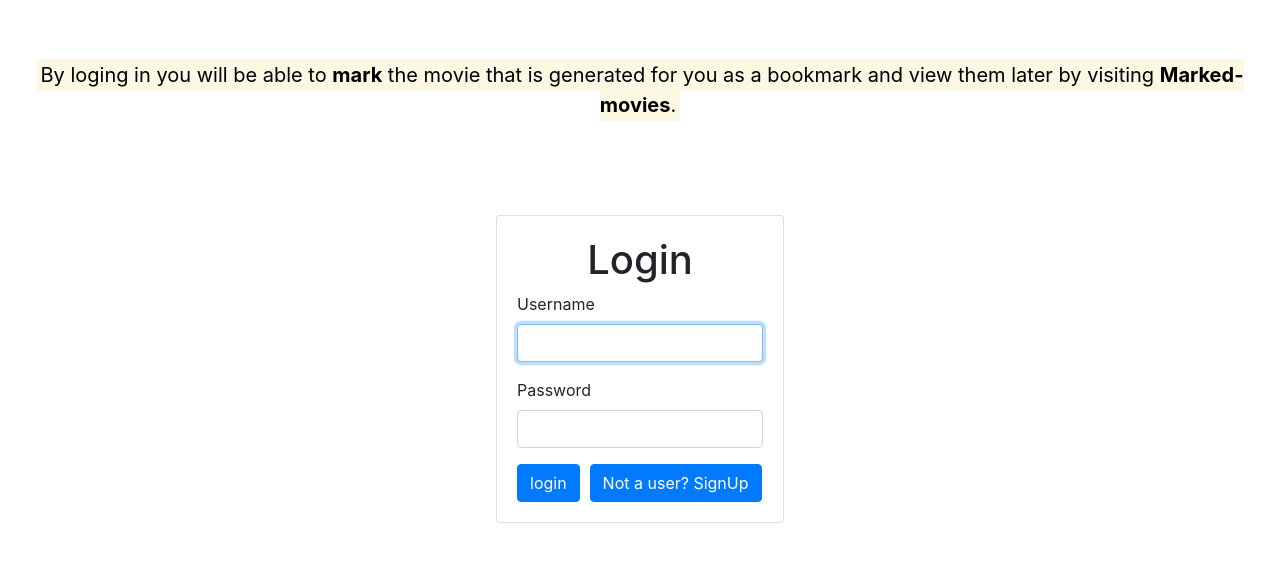
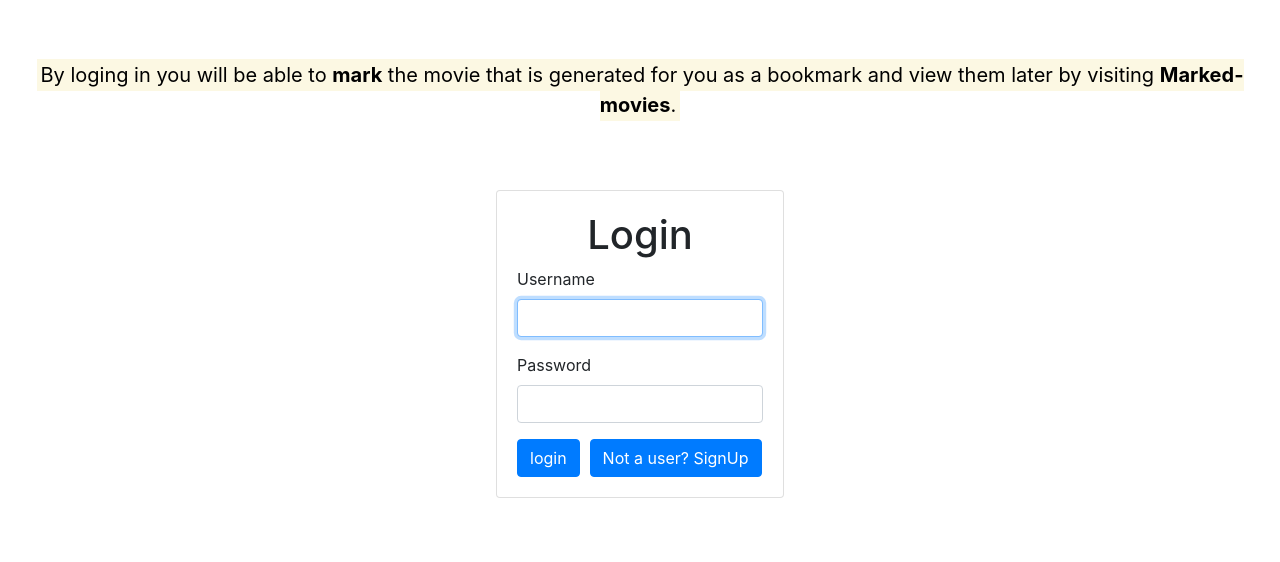
Before and after one commit to Abishek-Balasubramaniam/suggest-a-random-movie, a Django app: page /accounts/login/ in a window 1280 px wide. Shown: the top 562 px of the page. Run offline with Django 3.2, Linux system fonts and the light colour scheme; some libraries are stand-ins or nearby versions.

Commit message:
new commit

```diff
--- a/accounts/templates/accounts/login.html
+++ b/accounts/templates/accounts/login.html
@@ -21,7 +21,7 @@
    </div>
    <div class="row justify-content-center" style="margin: 20px;">
     <div class="align-self-center">
-        <div class="card " style="max-width:18rem;margin-top: 75px;">
+        <div class="card " style="max-width:18rem;margin-top: 50px;">
             <div class="card-body">
                 <h1 class="text-center">Login</h1>
 
```
